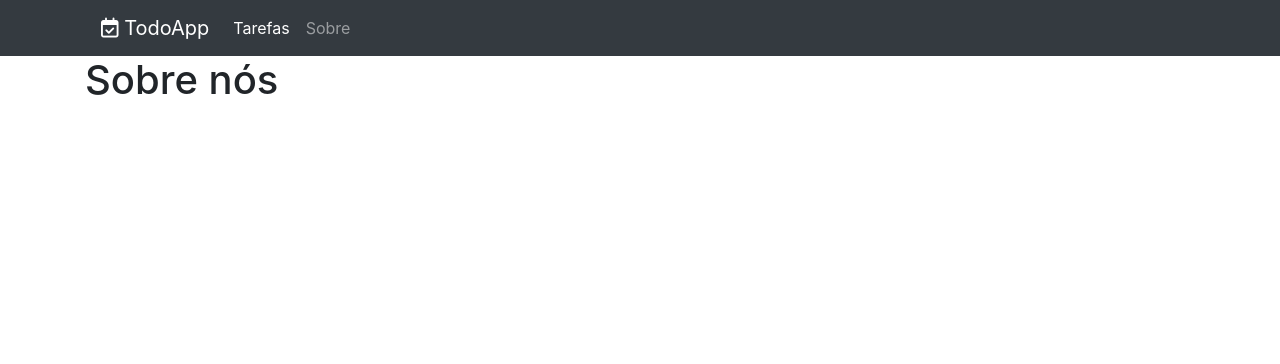
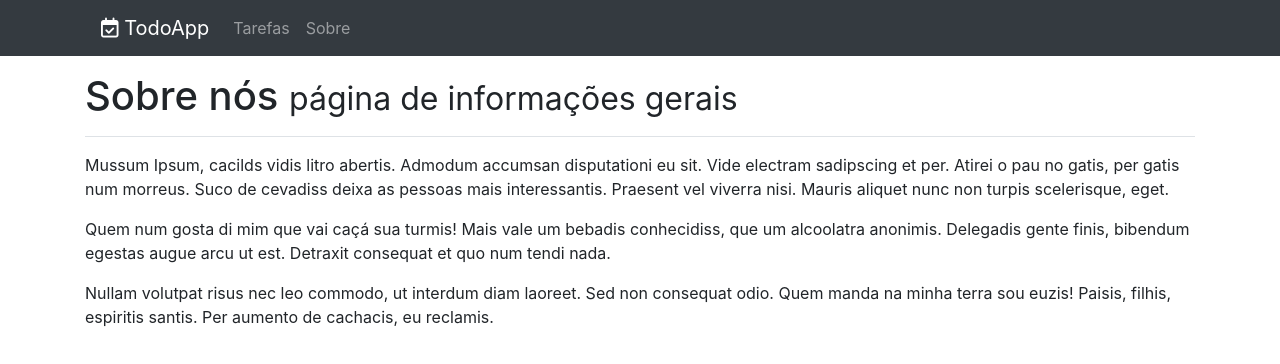
Before and after one commit to ollyvergithub/CursoReactReduxMarceloCod3rTodoApp, a React (Create React App) app in the folder frontend/: page /about in a window 1280 px wide. Shown: the top 364 px of the page. Built offline with nearby package versions, Linux system fonts and the light colour scheme.

Commit message:
Aula - 5 - 48 - Componente PageHeader - SUBSTITUI OS H1 DAS PÁGINAS COM PASSAGEM DE PROPS

```diff
--- a/frontend/src/about/About.js
+++ b/frontend/src/about/About.js
@@ -1,8 +1,12 @@
 import React from 'react';
+import PageHeader from '../template/pageHeader';
 
 const About = () =>(
     <div>
-        <h1>Sobre nós</h1>
+        <PageHeader titulo="Sobre nós" titulo_menor="página de informações gerais"/>
+        <p>Mussum Ipsum, cacilds vidis litro abertis. Admodum accumsan disputationi eu sit. Vide electram sadipscing et per. Atirei o pau no gatis, per gatis num morreus. Suco de cevadiss deixa as pessoas mais interessantis. Praesent vel viverra nisi. Mauris aliquet nunc non turpis scelerisque, eget.</p>
+        <p>Quem num gosta di mim que vai caçá sua turmis! Mais vale um bebadis conhecidiss, que um alcoolatra anonimis. Delegadis gente finis, bibendum egestas augue arcu ut est. Detraxit consequat et quo num tendi nada.</p>
+        <p>Nullam volutpat risus nec leo commodo, ut interdum diam laoreet. Sed non consequat odio. Quem manda na minha terra sou euzis! Paisis, filhis, espiritis santis. Per aumento de cachacis, eu reclamis.</p>
     </div>
 );
 
--- a/frontend/src/template/Menu.js
+++ b/frontend/src/template/Menu.js
@@ -14,7 +14,7 @@ const Menu = ()=>(
 
                 <div className="collapse navbar-collapse" id="navbarSupportedContent">
                     <ul className="navbar-nav mr-auto">
-                        <li className="nav-item active">
+                        <li className="nav-item">
                             <Link className="nav-link" to="/todos">Tarefas <span className="sr-only">(current)</span></Link>
                         </li>
                         <li className="nav-item">
--- /dev/null
+++ b/frontend/src/template/pageHeader.js
@@ -0,0 +1,7 @@
+import React from 'react';
+
+export default props => (
+    <header className="mt-3 mb-3 pb-2 border-bottom">
+        <h1>{props.titulo} <small>{props.titulo_menor}</small></h1>
+    </header>
+);
--- a/frontend/src/todo/Todo.js
+++ b/frontend/src/todo/Todo.js
@@ -1,4 +1,5 @@
 import React from 'react';
+import PageHeader from '../template/pageHeader';
 
 class Todo extends React.Component{
     constructor(props){
@@ -8,7 +9,7 @@ class Todo extends React.Component{
     render() {
         return(
             <div>
-                <h1>Componente Todo.js</h1>
+                <PageHeader titulo="Tarefas" titulo_menor="Cadastro"/>
             </div>
         )
     }
```
